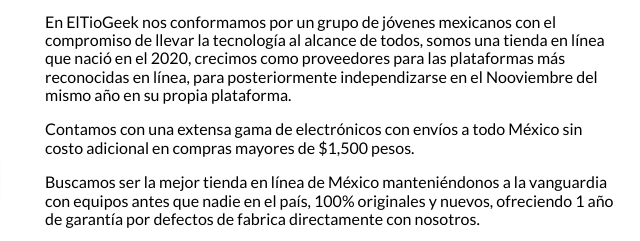
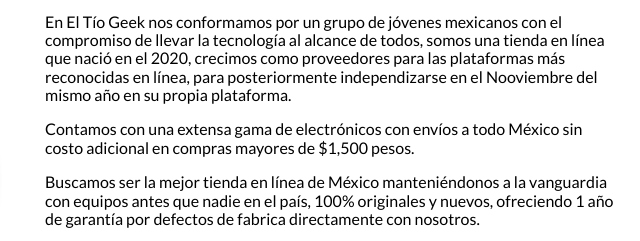
Before and after one commit to paco4guilera/eltiogeek, a plain HTML site: page nosotros.html in a window 1280 px wide. Shown: the part 332-573 px from the top of the page, 591-1231 px from the left. Drawn offline with Linux system fonts and the light colour scheme; files whose address does not match are found by name.

Commit message:
correción el tio geek

```diff
--- a/nosotros.html
+++ b/nosotros.html
@@ -53,7 +53,7 @@
             <div class="texto-nosotros">
                 <blockquote>El distribuidor de tecnología con los mejores precios</blockquote>
                 <p>
-                    En ElTioGeek nos conformamos por un grupo de jóvenes mexicanos con el compromiso de llevar la
+                    En El Tío Geek nos conformamos por un grupo de jóvenes mexicanos con el compromiso de llevar la
                     tecnología
                     al alcance de todos,
                     somos una tienda en línea que nació en el 2020, crecimos como proveedores para las plataformas más
```
